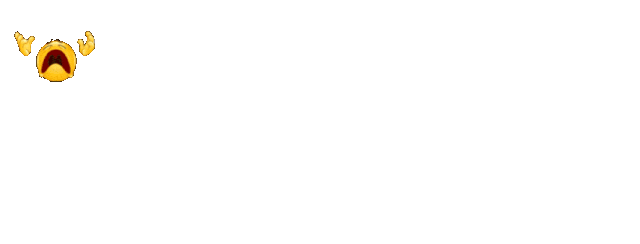
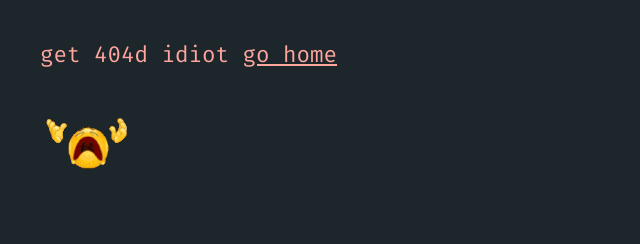
Before and after one commit to cyradotpink/website, a website: page assets/404.html in a window 1280 px wide. Shown: the whole page, without its empty margins (0-640 px from the left). Drawn offline with Linux system fonts and the light colour scheme.

Commit message:
better 404

```diff
--- a/assets/404.html
+++ b/assets/404.html
@@ -1,10 +1,37 @@
 <!DOCTYPE html>
-
+<html>
 <head>
     <title>Kira's website</title>
     <link rel="icon" href="/favicon.svg">
     <meta name="viewport" content="width=device-width, initial-scale=1.0">
+    <style>
+        @font-face {
+            font-family: 'Fira Mono';
+            src: local('Fira Mono'), url('/static/fonts/FiraMono-Regular.woff') format('woff');
+            font-weight: 400;
+            font-style: normal;
+        }
+        html {
+            --pink: #ffa69e;
+            --trans-pink: #ffa69e20;
+            --background: #1d262b;
+            font-size: 20px;
+        }
+        body, a {
+            color: var(--pink);
+        }
+        body {
+            margin: 40px;
+            background-color: var(--background);
+            font-family: 'Fira Mono';
+            font-weight: regular;
+            --ref-size: min(1.125rem, 5vw);
+            font-size: var(--ref-size);
+        }
+    </style>
 </head>
 <body>
+    <p>get 404d idiot <a href="/">go home</a></p>
     <img src="static/waaa.gif"></img>
 </body>
+</html>
```
Also changed, not shown: assets/index.html (indentation only).
